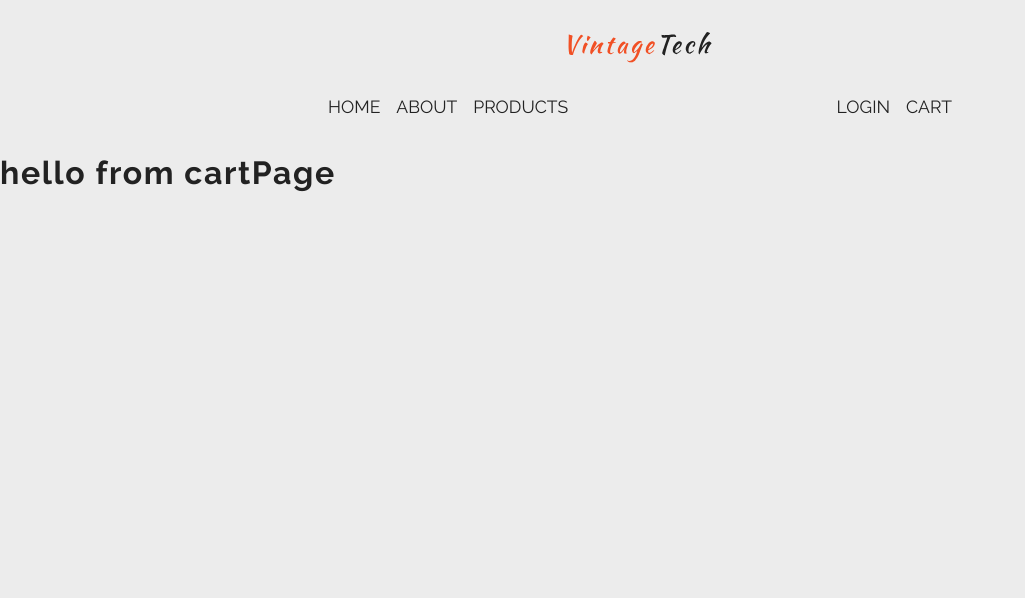
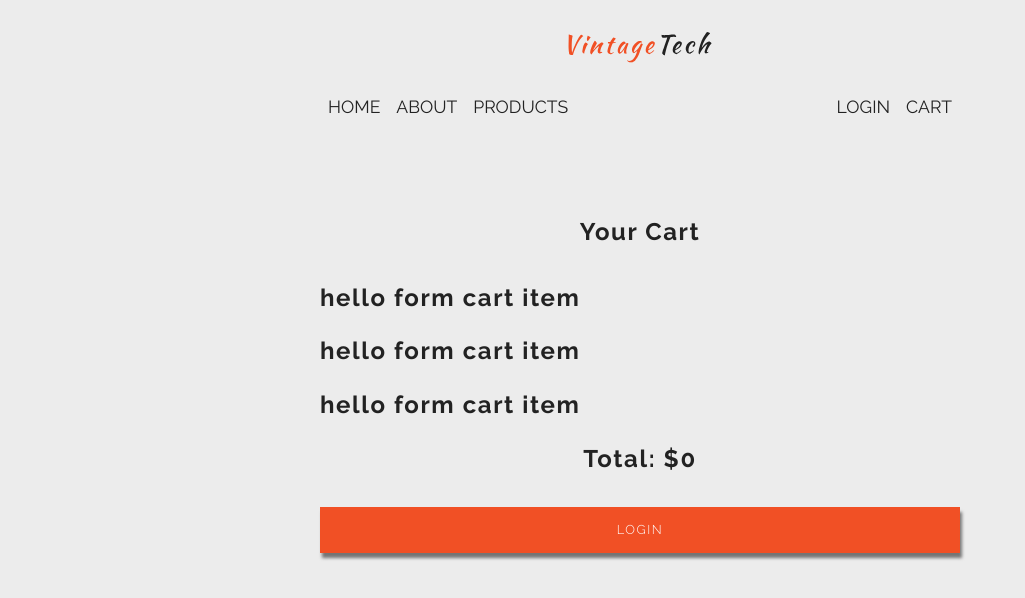
Before and after one commit to locaulker/react-strapi-ecom-app, a React (Create React App) app: page /cart in a window 1280 px wide. Shown: the top 598 px of the page, without its empty margins (0-1025 px from the left). Built offline with nearby package versions, Linux system fonts and the light colour scheme; no server answers.

Commit message:
added cart page button functionality

```diff
--- a/src/components/Cart/EmptyCart.js
+++ b/src/components/Cart/EmptyCart.js
@@ -1,5 +1,15 @@
-import React from "react";
+import React from "react"
+import { Link } from "react-router-dom"
 
-export default function EmptyCart() {
-  return <h1>hello from empty cart</h1>;
+const EmptyCart = () => {
+  return (
+    <section className="section empty-cart">
+      <h2>Cart is Empty ...</h2>
+      <Link to="/products" className="btn btn-primary">
+        Add Products
+      </Link>
+    </section>
+  )
 }
+
+export default EmptyCart
--- a/src/index.css
+++ b/src/index.css
@@ -403,7 +403,11 @@ Cart
 */
 .empty-cart {
   text-align: center;
-  text-transform: capitalize;
+  /* text-transform: capitalize; */
+}
+.empty-cart h2 {
+  font-weight: 400;
+  font-size: 1.8rem;
 }
 .cart-items {
   width: var(--smallWidth);
--- a/src/pages/Cart.js
+++ b/src/pages/Cart.js
@@ -1,14 +1,35 @@
 import React from "react"
 import { CartContext } from "../context/cart.context"
+import EmptyCart from "../components/Cart/EmptyCart"
+import CartItem from "../components/Cart/CartItem"
+import { Link } from "react-router-dom"
+// import {UserContext} from '../context/user.context'
 
 const Cart = () => {
+  let user = false
   const { cart, total } = React.useContext(CartContext)
-  console.log(cart, total)
+
+  if (cart.length === 0) {
+    return <EmptyCart />
+  }
 
   return (
-    <div>
-      <h1>hello from cartPage</h1>
-    </div>
+    <section className="section cart-items">
+      <h2>Your cart</h2>
+      {cart.map(item => {
+        return <CartItem key={item.id} {...item} />
+      })}
+      <h2>Total: ${total}</h2>
+      {user ? (
+        <Link to="/checkout" className="btn btn-primary btn-block">
+          Checkout
+        </Link>
+      ) : (
+        <Link to="/login" className="btn btn-primary btn-block">
+          Login
+        </Link>
+      )}
+    </section>
   )
 }
 
```
